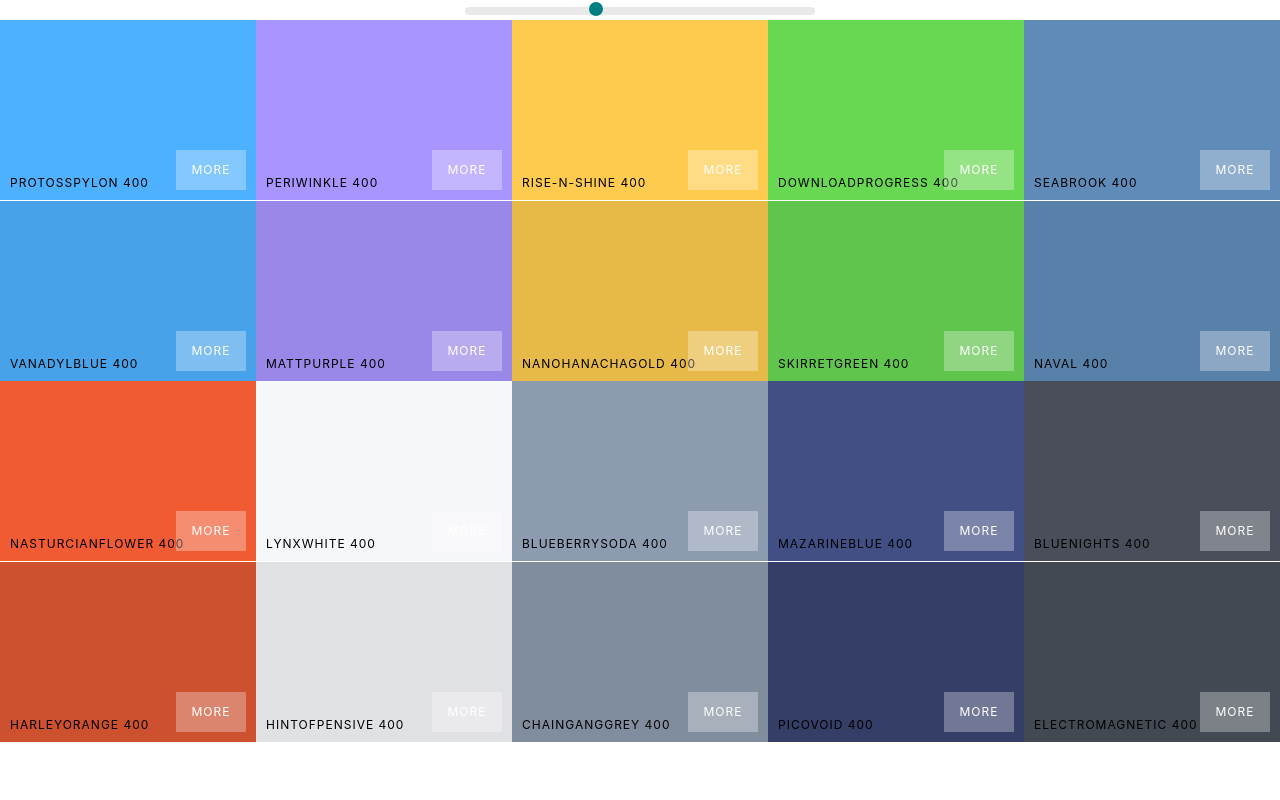
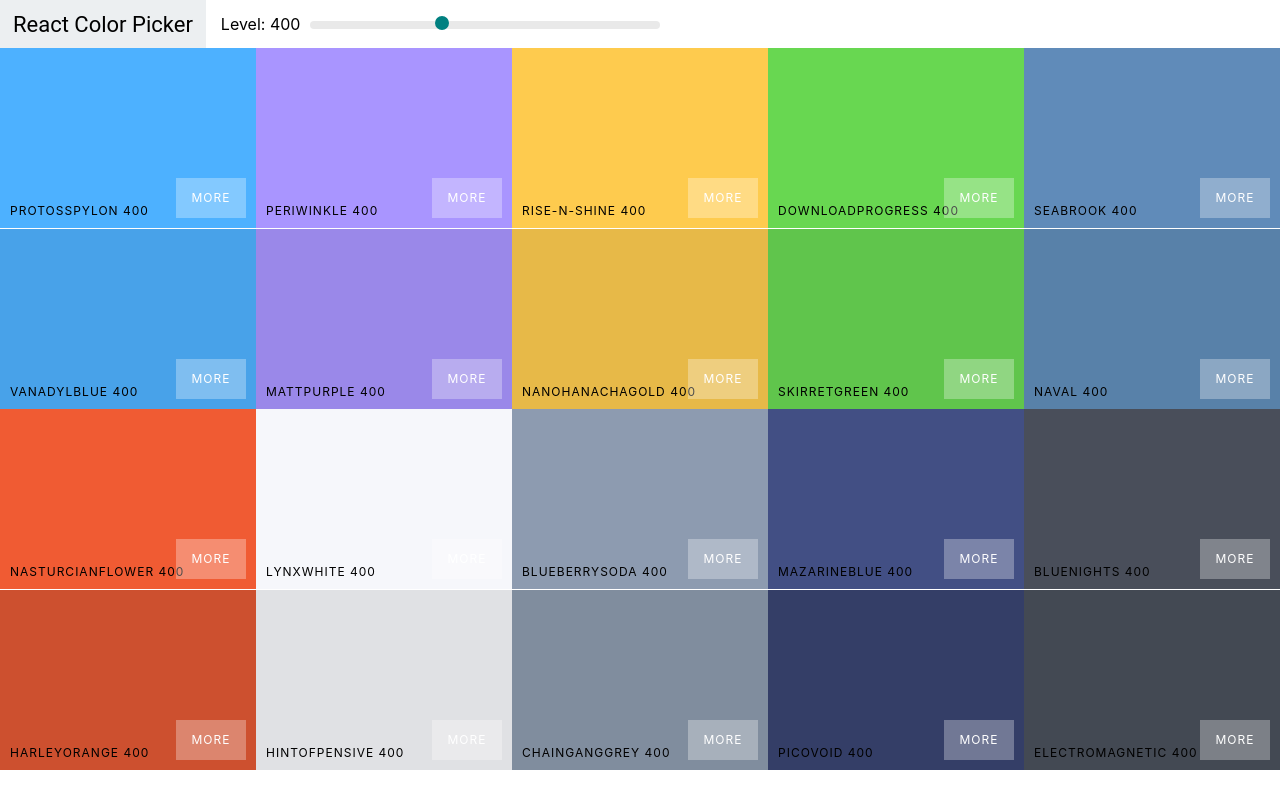
Before and after one commit to melvolio01/color-picker, a React (Create React App) app: page / in a window 1280 px wide. Built offline with nearby package versions, Linux system fonts and the light colour scheme.

Commit message:
Add navbar

```diff
--- /dev/null
+++ b/src/Navbar.css
@@ -0,0 +1,46 @@
+.slider {
+    width: 350px;
+    margin: 0 10px;
+    display: inline-block;
+}
+
+.rc-slider-track {
+    background-color: transparent;
+}
+
+.rc-slider-rail {
+    height: 8px;
+}
+
+.rc-slider-handle,
+.rc-slider-handle:active,
+.rc-slider-handle:hover,
+.rc-slider-handle:focus {
+    background-color: teal;
+    border: 2px solid teal;
+    outline: none;
+    box-shadow: none;
+}
+
+.navbar {
+    display: flex;
+    align-items: center;
+    justify-content: flex-start;
+    height: 6vh;
+}
+
+.logo {
+    margin-right: 15px;
+    padding: 0 13px;
+    font-size: 22px;
+    background-color: #eceff1;
+    font-family: roboto;
+    height: 100%;
+    display: flex;
+    align-items: center;
+}
+
+.logo a {
+    text-decoration: none;
+    color: black;
+}
--- /dev/null
+++ b/src/Navbar.js
@@ -0,0 +1,25 @@
+import React, { PureComponent } from 'react'
+import Slider from 'rc-slider';
+import 'rc-slider/assets/index.css';
+import './Navbar.css'
+
+class Navbar extends PureComponent {
+    render() {
+        const { hue, changeHue } = this.props;
+        return (
+            <header className='navbar'>
+                <div className='logo'>
+                    <a href="#">React Color Picker</a>
+                </div>
+                <div className='slider-container'>
+                    <span>Level: {hue}</span>
+                    <div className='slider'>
+                        <Slider defaultValue={hue} min={100} max={900} onAfterChange={changeHue} step={100}/>
+                    </div>
+                </div>
+            </header>
+        )
+    }
+}
+
+export default Navbar
--- a/src/Pallette.js
+++ b/src/Pallette.js
@@ -1,7 +1,6 @@
 import React, { PureComponent } from 'react'
-import Slider from 'rc-slider';
+import Navbar from './Navbar';
 import ColorBox from './ColorBox';
-import 'rc-slider/assets/index.css';
 import './Pallette.css'
 
 class Pallette extends PureComponent {
@@ -24,9 +23,7 @@ class Pallette extends PureComponent {
         const {colors } = this.props.palette
         return (
             <div className="pallette">
-                <div className='slider'>
-                    <Slider defaultValue={paletteHue} min={100} max={900} onAfterChange={this.changeHue} step={100}/>
-                </div>
+               <Navbar hue={paletteHue} changeHue={this.changeHue}/>
                 <div className='pallette-colors'>
                     {colors[paletteHue].map(color => {
                         return <ColorBox name={color.name} color={color.hex} />
```
